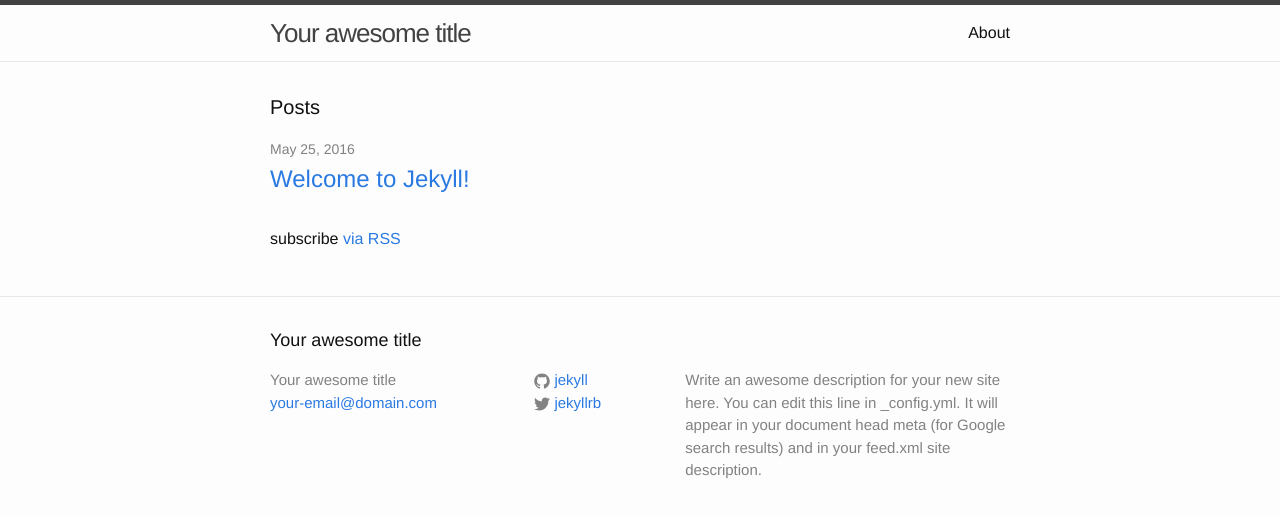
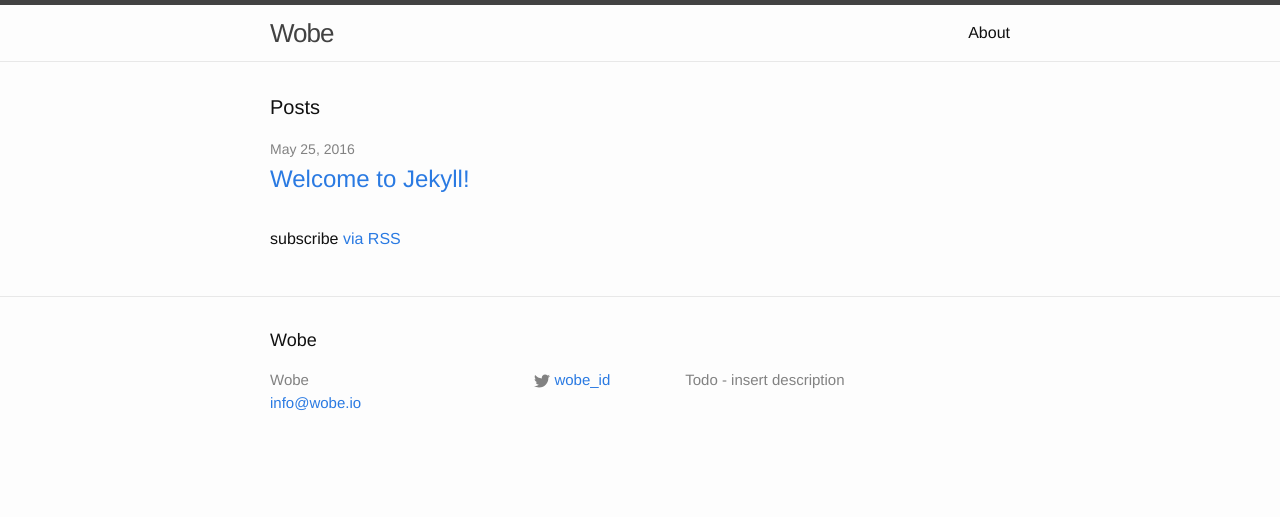
Before and after one commit to raunaqgupta/wobe-website-demo, a Jekyll site: the page built from index.html, in a window 1280 px wide. Shown: the top 517 px of the page. Built offline with Jekyll 4.4.1, drawn with Linux system fonts in a browser that asks for light colours.

Commit message:
Changed core config.

```diff
--- a/_config.yml
+++ b/_config.yml
@@ -6,16 +6,14 @@
 # 'jekyll serve'. If you change this file, please restart the server process.
 
 # Site settings
-title: Your awesome title
-email: your-email@domain.com
+title: Wobe
+email: info@wobe.io
 description: > # this means to ignore newlines until "baseurl:"
-  Write an awesome description for your new site here. You can edit this
-  line in _config.yml. It will appear in your document head meta (for
-  Google search results) and in your feed.xml site description.
+  Todo - insert description
 baseurl: "" # the subpath of your site, e.g. /blog
-url: "http://yourdomain.com" # the base hostname & protocol for your site
-twitter_username: jekyllrb
-github_username:  jekyll
+url: "http://wobe.io" # the base hostname & protocol for your site
+twitter_username: wobe_id
+github_username:
 
 # Build settings
 markdown: kramdown
```
